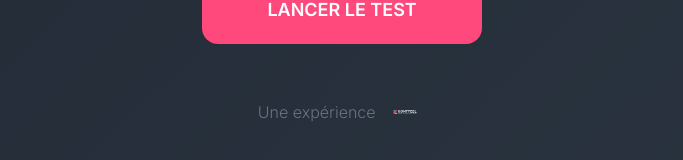
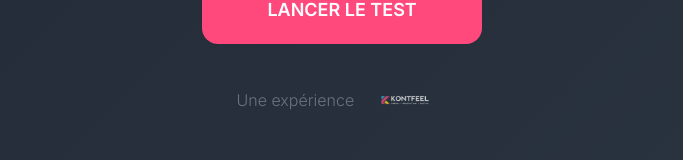
Before and after one commit to Telmaftorres/amour-du-metier, a React (Vite) app: page / in a window 1280 px wide. Shown: the part 672-832 px from the top of the page, without its empty margins (298-981 px from the left). Built offline with nearby package versions, Linux system fonts and the light colour scheme.

Commit message:
logo plus grand

```diff
--- a/src/components/ui/ExperienceFooter.jsx
+++ b/src/components/ui/ExperienceFooter.jsx
@@ -14,7 +14,7 @@ function ExperienceFooter() {
         <img
           src={logoImg}
           alt="Kontfeel"
-          className="h-5 md:h-6 w-auto inline-block"
+          className="h-10 md:h-12 w-auto inline-block opacity-80"
         />
       </p>
     </motion.div>
```
